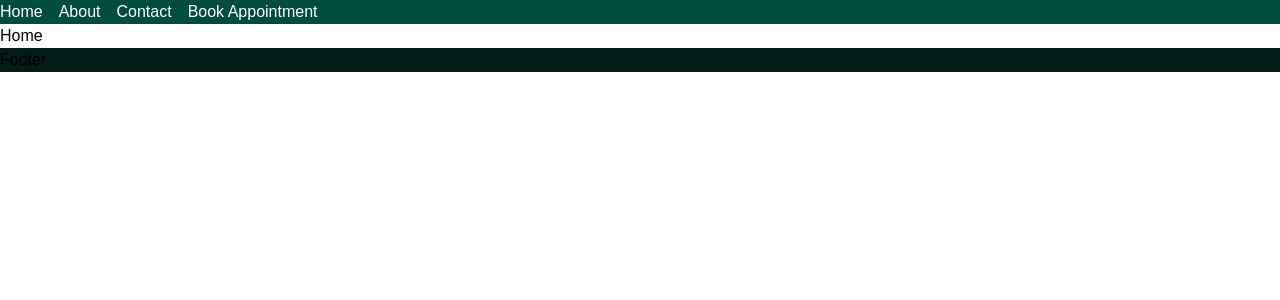
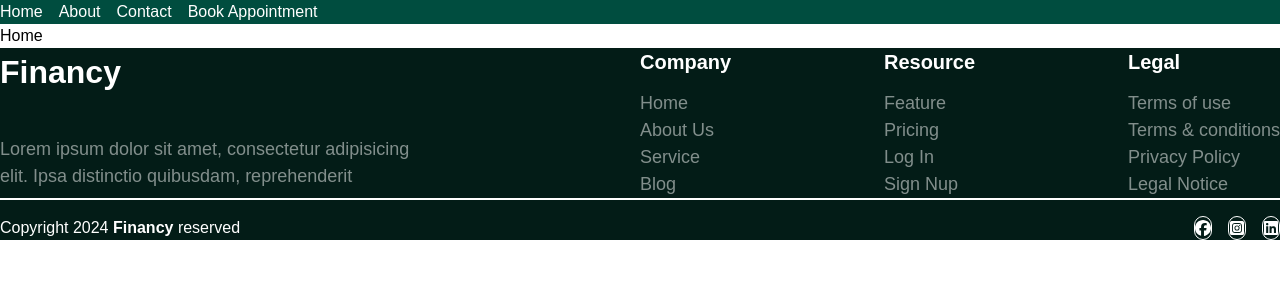
Before and after one commit to book-an-appoinment/client, a React (Vite) app: page / in a window 1280 px wide. Shown: the top 300 px of the page. Built offline with nearby package versions, Linux system fonts and the light colour scheme.

Commit message:
footer updated

```diff
--- a/package.json
+++ b/package.json
@@ -15,6 +15,7 @@
     "@tailwindcss/vite": "^4.0.8",
     "react": "^19.0.0",
     "react-dom": "^19.0.0",
+    "react-icons": "^5.5.0",
     "react-router-dom": "^7.2.0"
   },
   "devDependencies": {
--- a/src/Pages/Footer.jsx
+++ b/src/Pages/Footer.jsx
@@ -1,4 +1,86 @@
+import { Link } from "react-router-dom";
+import CommonWrapper from "../components/CommonWrapper/CommonWrapper";
+import { footerNavData } from "../data/footerData";
+import { FaFacebook } from "react-icons/fa6";
+import { FaInstagramSquare } from "react-icons/fa";
+import { FaLinkedin } from "react-icons/fa";
+
+const icons = [
+  {
+    icon: FaFacebook,
+  },
+  {
+    icon: FaInstagramSquare,
+  },
+  {
+    icon: FaLinkedin,
+  },
+];
+
 const Footer = () => {
-  return <div className="bg-footer-background">Footer</div>;
+  return (
+    <div className="bg-footer-background">
+      <CommonWrapper>
+        {/* ===footer top=== */}
+        <div className="flex">
+          <div className="w-1/2 flex flex-col gap-10">
+            <h3 className="text-white text-[32px] font-railway font-bold">
+              Financy
+            </h3>
+            <p className="w-[430px] text-[18px] text-white opacity-50">
+              Lorem ipsum dolor sit amet, consectetur adipisicing elit. Ipsa
+              distinctio quibusdam, reprehenderit
+            </p>
+          </div>
+          <div className="w-1/2 flex justify-between">
+            {footerNavData.map((item) => {
+              return (
+                <div>
+                  <p className="text-xl font-semibold text-white font-railway mb-3.5">
+                    {item.header}
+                  </p>
+                  <div>
+                    {item.links.map((navItem) => {
+                      return (
+                        <Link
+                          to={navItem.url}
+                          className="text-white opacity-50 text-[18px] block font-normal"
+                        >
+                          {navItem.Label}
+                        </Link>
+                      );
+                    })}
+                  </div>
+                </div>
+              );
+            })}
+          </div>
+        </div>
+        {/* ===divider=== */}
+        <div className="border-t border-white border-[1.5px] my-4"></div>
+
+        {/* ===icon=== */}
+        <div className="flex justify-between">
+          <p className="text-[16px] text-white">
+            Copyright 2024 <span className="font-bold">Financy</span> reserved
+          </p>
+          <div className="flex gap-4 py-5">
+            {icons.map((item) => {
+              const SelectedIcon = item.icon;
+              return (
+                <p className="border-[1.5px] border-white rounded-full flex items-center justify-center p-2">
+                  <SelectedIcon className="text-white" />
+                </p>
+              );
+            })}
+          </div>
+        </div>
+      </CommonWrapper>
+    </div>
+  );
 };
 export default Footer;
+
+const footerTextWithOpdacity = ({ text }) => {
+  return <p className="text-[18px] text-white opacity-50">{text}</p>;
+};
--- /dev/null
+++ b/src/data/footerData.js
@@ -0,0 +1,65 @@
+export const footerNavData = [
+  {
+    header: "Company",
+    links: [
+      {
+        Label: "Home",
+        url: "/",
+      },
+      {
+        Label: "About Us",
+        url: "/about-us",
+      },
+      {
+        Label: "Service",
+        url: "/service",
+      },
+      {
+        Label: "Blog",
+        url: "/blog",
+      },
+    ],
+  },
+  {
+    header: "Resource",
+    links: [
+      {
+        Label: "Feature",
+        url: "/",
+      },
+      {
+        Label: "Pricing",
+        url: "/pricing",
+      },
+      {
+        Label: "Log In",
+        url: "/login",
+      },
+      {
+        Label: "Sign Nup",
+        url: "/register",
+      },
+    ],
+  },
+  {
+    header: "Legal",
+    links: [
+      {
+        Label: "Terms of use",
+        url: "/terms",
+      },
+      {
+        Label: "Terms & conditions",
+        url: "/terms",
+      },
+      {
+        Label: "Privacy Policy",
+        url: "/login",
+      },
+      {
+        Label: "Legal Notice",
+        url: "/notice",
+      },
+    ],
+  },
+];
```
Also changed, not shown: 1 other file (tests, documents, lock files or other folders).
